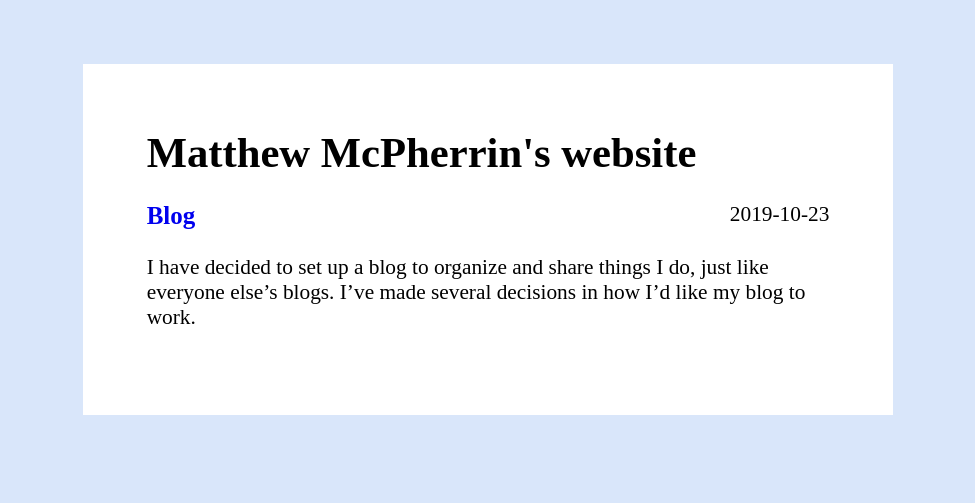
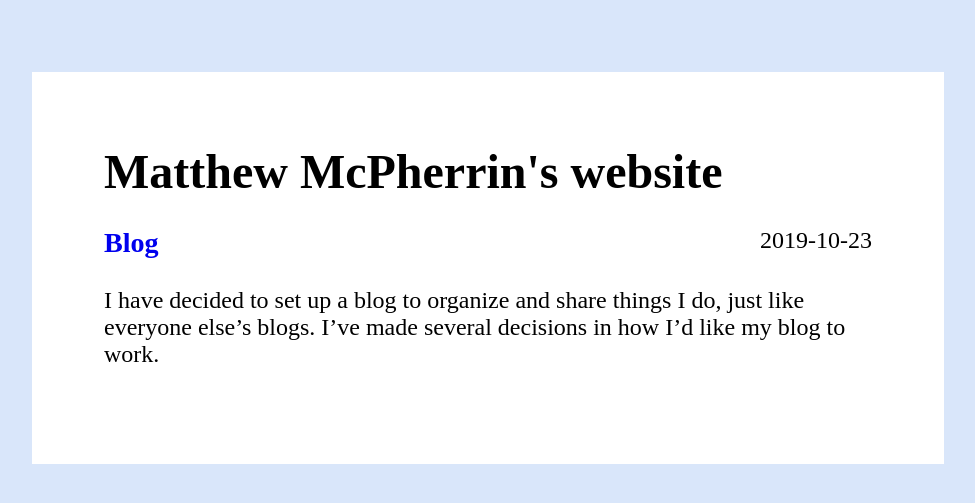
Before and after one commit to mcpherrinm/McPherrin.ca, a Jekyll site: the page built from index.html, in a window 1280 px wide. Shown: the top 503 px of the page, without its empty margins (152-1127 px from the left). Built offline with Jekyll 4.4.1, drawn with Linux system fonts in a browser that asks for light colours.

Commit message:
link title to homepage
Need a way to navigate home from a post.

```diff
--- a/_layouts/page.html
+++ b/_layouts/page.html
@@ -6,7 +6,7 @@
 	</head>
 	<body>
 		<div id=main>
-		<h1>Matthew McPherrin's website</h1>
+		<h1><a href="/">Matthew McPherrin's website</a></h1>
 		{{ content }}
 		</div>
 	</body>
--- a/assets/css/styles.css
+++ b/assets/css/styles.css
@@ -7,7 +7,7 @@
 div#main {
   height: 100%;
   max-width: 32em;
-  font-size: 16pt;
+  font-size: 1.5em;
   margin: 3em auto;
   padding: 3em;
   background-color: white;
@@ -26,10 +26,14 @@
   list-style-type: none;
 }
 
-ul.posts h3 a {
+a {
   text-decoration: none;
 }
 
-ul.posts h3 a:hover {
+a:hover {
   text-decoration: underline;
 }
+
+h1 > a {
+  color: black;
+}
```
